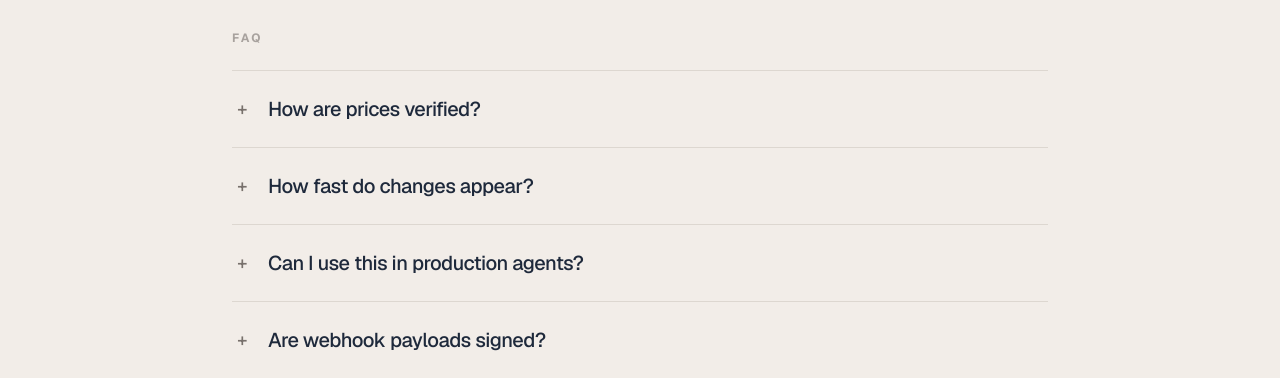
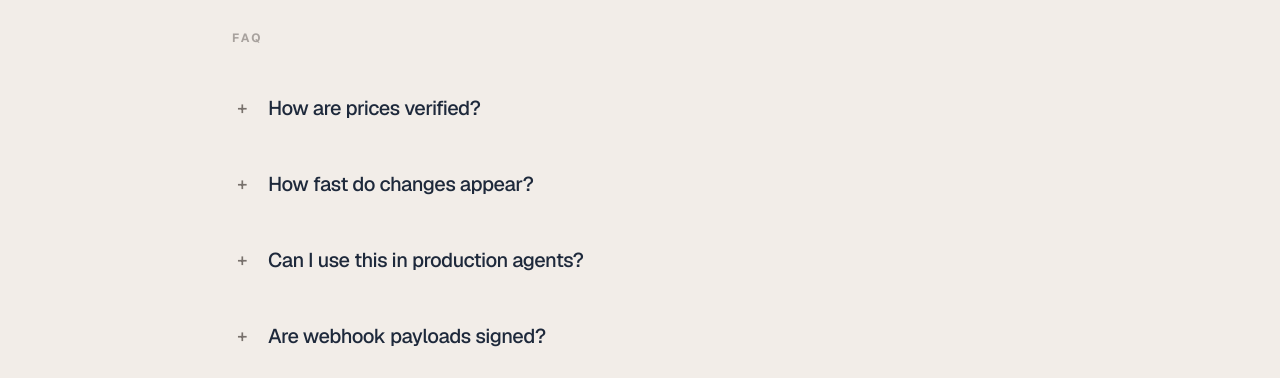
Before and after one commit to romeo-folie/llm-pricing-api, a Next.js app in the folder frontend/: page /pricing in a window 1280 px wide. Shown: the part 574-952 px from the top of the page. Built offline with nearby package versions, Linux system fonts and the light colour scheme; no server answers.

Commit message:
fix(faq): remove all FAQ borders per reference

```diff
--- a/frontend/app/pricing/page.tsx
+++ b/frontend/app/pricing/page.tsx
@@ -133,12 +133,11 @@ export default function FeaturesPage() {
               FAQ
             </h2>
 
-            <div style={{ borderTop: "1px solid var(--border)" }}>
+            <div>
               {FAQ.map((item) => (
                 <details
                   key={item.q}
-                  className="group border-b"
-                  style={{ borderColor: "var(--border)" }}
+                  className="group"
                 >
                   <summary
                     className="list-none cursor-pointer select-none py-6 font-outfit text-lg sm:text-xl font-medium tracking-tight flex items-start gap-4"
```
